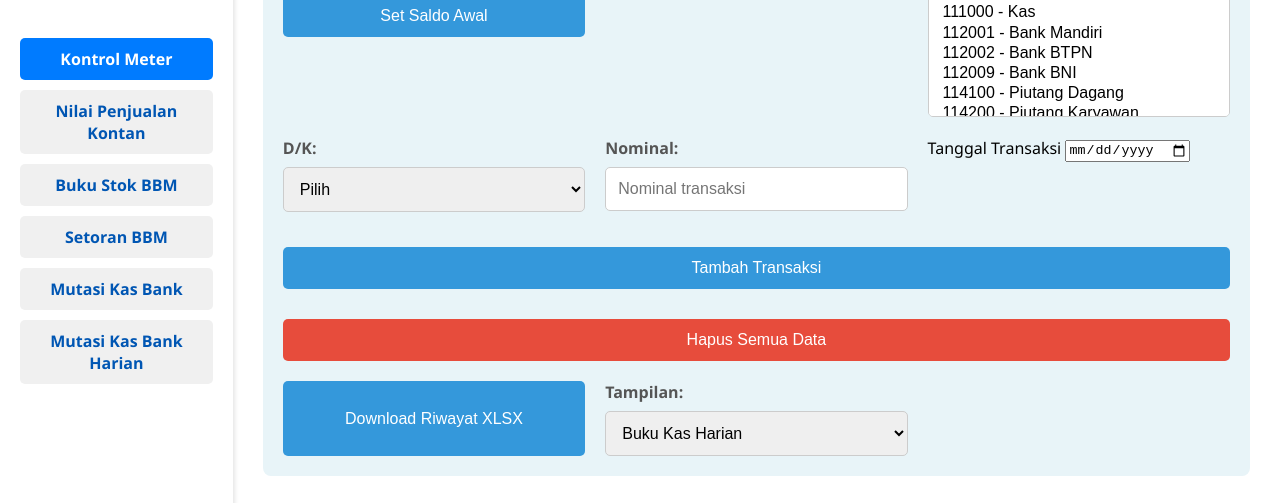
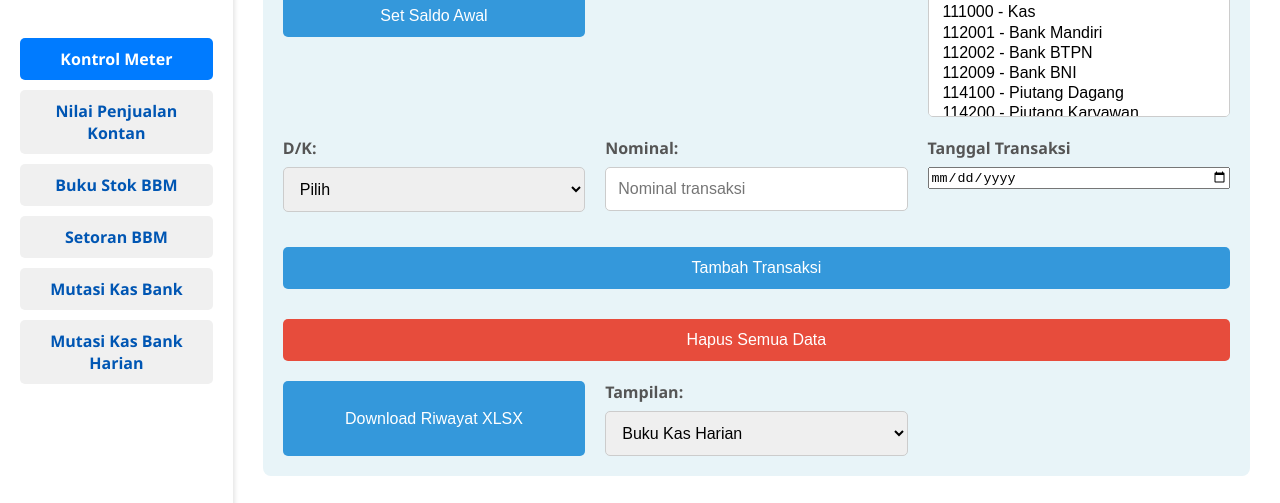
Before and after one commit to RusnanArkan/SPBU3, a plain HTML site: page SPBU(copy)/index5.html in a window 1280 px wide. Shown: the part 245-748 px from the top of the page. Drawn offline with Linux system fonts and the light colour scheme.

Commit message:
style5.css

```diff
--- a/SPBU(copy)/style5.css
+++ b/SPBU(copy)/style5.css
@@ -127,6 +127,18 @@ h1, h2 {
     color: #555;
 }
 
+.mb-3 {
+    display: flex;
+    flex-direction: column;
+}
+
+.mb-3 label {
+    margin-bottom: 8px;
+    font-weight: bold;
+    color: #555;
+}
+
+
 .input-group input[type="text"],
 .input-group input[type="number"],
 .input-group select {
```
